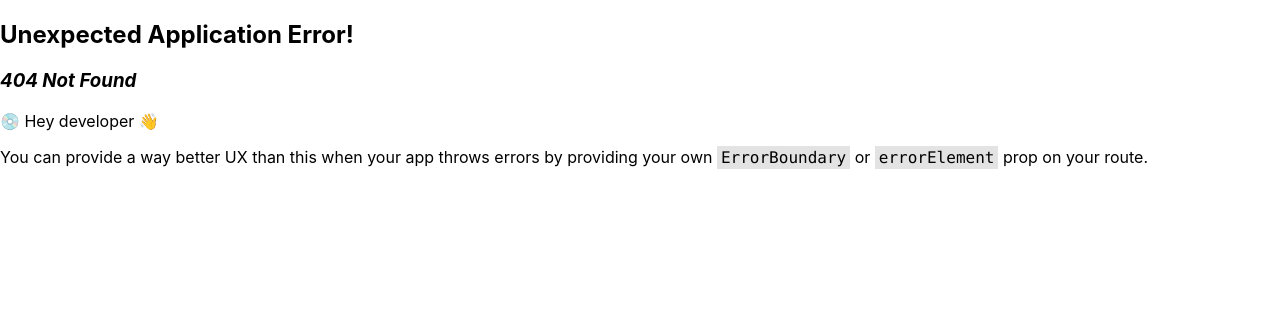
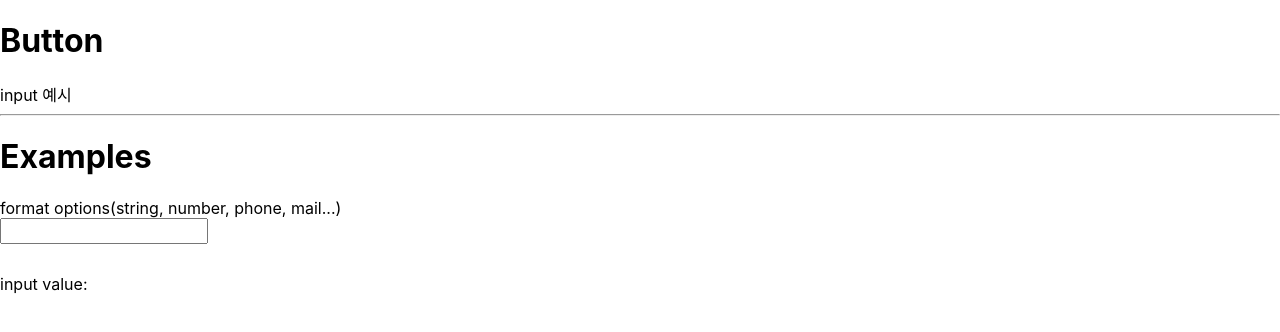
Before and after one commit to JeongGoEun/react-bits, a React (Create React App) app: page /components/input in a window 1280 px wide. Before the commit this address had no page. Shown: the top 332 px of the page. Built offline with nearby package versions, Linux system fonts and the light colour scheme.

Commit message:
Add input component

```diff
--- a/src/components/Checkbox.tsx
+++ b/src/components/Checkbox.tsx
@@ -2,20 +2,33 @@
 import { css } from '@emotion/react'
 import React, { useState } from 'react'
 
-const checkboxStyle = css``
+const checkboxStyle = css`
+  width: 20px;
+  height: 20px;
+
+  // * Set checkbox checked style
+  :checked {
+    accent-color: #5451af;
+  }
+`
 
 const Checkbox = () => {
+  const [isChecked, setIsChecked] = useState(false)
+  const handleCheckbox = () => {
+    setIsChecked(!isChecked)
+  }
+
   return (
     <div>
       <h1>Checkbox</h1>
-      <div>체크박스 상태</div>
+      <div>체크박스 토글 예제</div>
 
       <hr></hr>
 
       <h1>Examples</h1>
       <div>
-        <input type='checkbox'></input>
-        <div style={{ marginTop: 30 }}>checkbox state: {}</div>
+        <input type='checkbox' onChange={handleCheckbox} checked={isChecked} css={checkboxStyle}></input>
+        <div style={{ marginTop: 30 }}>checkbox state: {isChecked.toString()}</div>
       </div>
     </div>
   )
--- /dev/null
+++ b/src/components/Input.tsx
@@ -0,0 +1,34 @@
+/** @jsxImportSource @emotion/react */
+import { css } from '@emotion/react'
+import React, { ChangeEvent, useState } from 'react'
+
+const inputStyle = css`
+  min-width: 200px;
+  min-height: 20px;
+`
+
+const Input = () => {
+  const [inputValue, setInputValue] = useState<string>('')
+
+  const handleChange = (e: ChangeEvent<HTMLInputElement>) => {
+    setInputValue(e.target.value)
+  }
+
+  return (
+    <div>
+      <h1>Button</h1>
+      <div>input 예시</div>
+
+      <hr></hr>
+
+      <h1>Examples</h1>
+      <div>format options(string, number, phone, mail...)</div>
+      <input css={inputStyle} onChange={handleChange}></input>
+      <div>
+        <div style={{ marginTop: 30 }}>input value: {inputValue}</div>
+      </div>
+    </div>
+  )
+}
+
+export default Input
--- /dev/null
+++ b/src/components/index.tsx
@@ -0,0 +1,5 @@
+import Button from './Button'
+import Checkbox from './Checkbox'
+import Input from './Input'
+
+export { Button, Checkbox, Input }
--- a/src/constants/contents.ts
+++ b/src/constants/contents.ts
@@ -11,20 +11,20 @@ const componentBitsList: Array<CompListType> = [
     {
       name: 'Button',
       path: 'src/components/Button.tsx',
-      discription: '버튼',
+      discription: 'button',
       example: '/components/button'
     },
     {
       name: 'Checkbox',
       path: 'src/components/Checkbox.tsx',
-      discription: '체크박스',
+      discription: 'checkbox state',
       example: '/components/checkbox'
     },
     {
       name: 'Input',
-      path: '',
-      discription: '',
-      example: ''
+      path: 'src/components/Input.tsx',
+      discription: 'input form',
+      example: '/components/input'
     },
     {
       name: 'Radio',
```
Also changed, not shown: src/index.tsx (+5 -2 lines), 1 other file (tests, documents, lock files or other folders).
